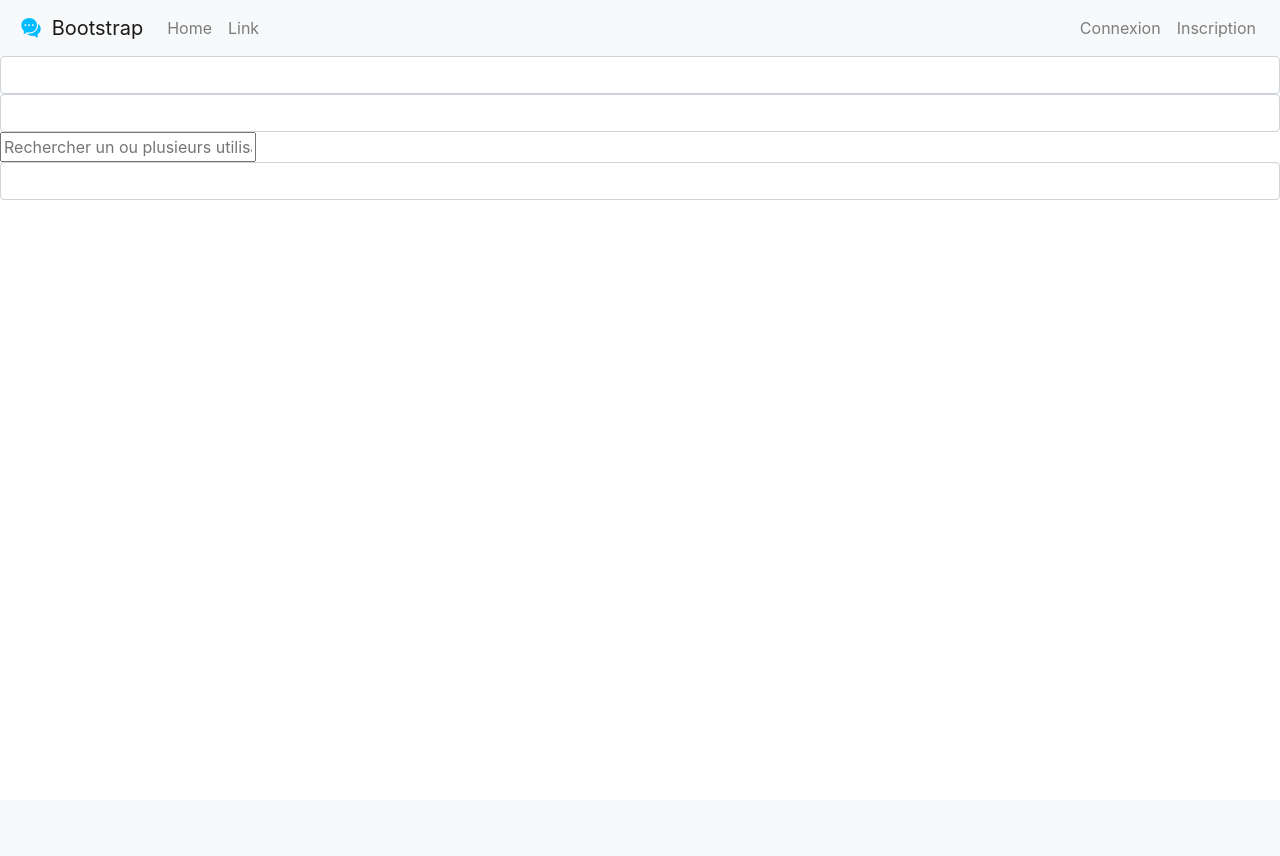
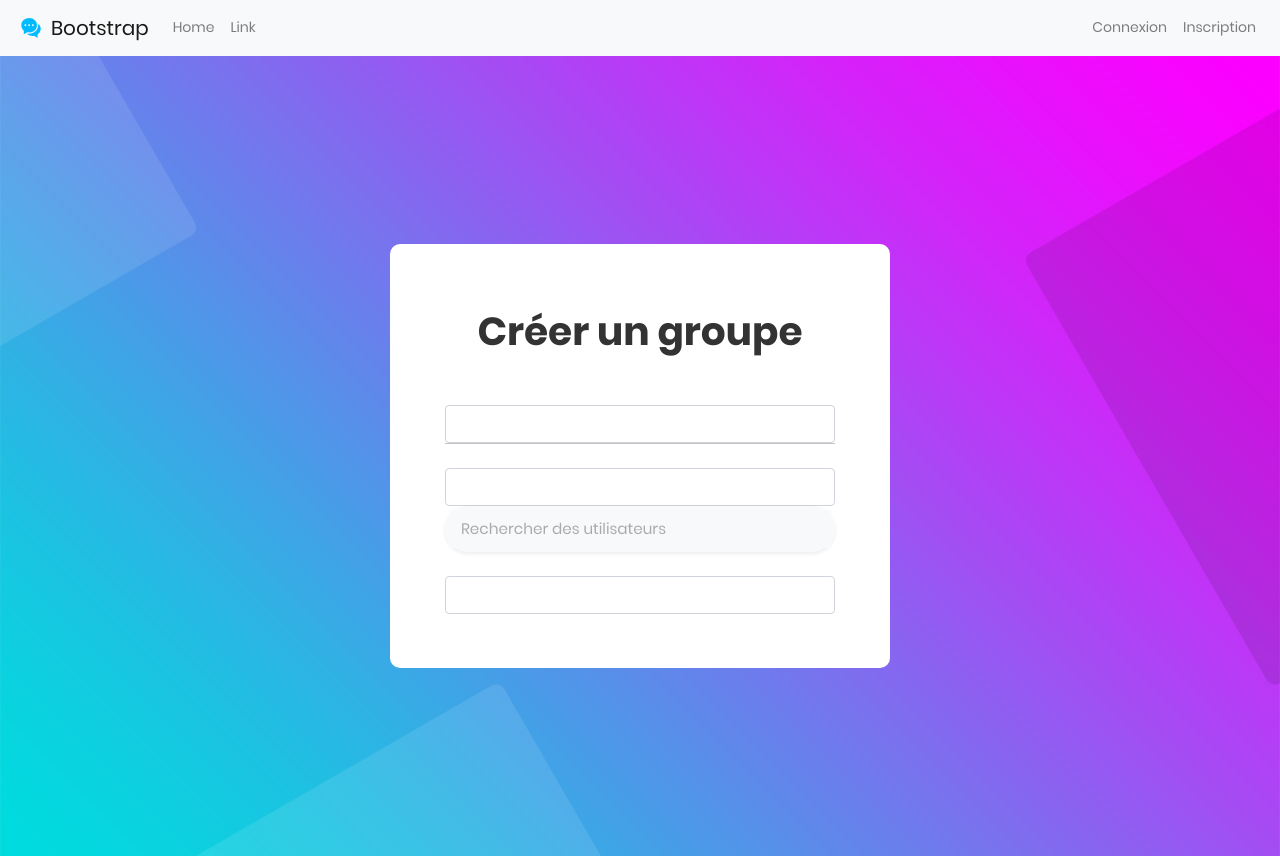
Before and after one commit to loux22/symfony_project, a Symfony app: template symfony_project/templates/groupe/createGroupe.html.twig in a window 1280 px wide. Before the commit the page ends 200 px from the top, so only its background shows below. Run offline with Twig, Linux system fonts and the light colour scheme; the template is opened without the code that fills it, so the values that code supplies are empty; form fields are guessed from the names that the template uses; some libraries are stand-ins or nearby versions.

Commit message:
design for createGroupe page

```diff
--- a/symfony_project/templates/base.html.twig
+++ b/symfony_project/templates/base.html.twig
@@ -31,7 +31,7 @@
 {% block javascripts %}{% endblock %}
 
 <!--===============================================================================================-->
-<script src="https://code.jquery.com/jquery-3.2.1.min.js"</script>
+<script src="https://code.jquery.com/jquery-3.2.1.min.js"></script>
 <!--===============================================================================================-->
 <script src="https://cdn.jsdelivr.net/npm/popper.js@1.16.0/dist/umd/popper.min.js"
     integrity="sha384-Q6E9RHvbIyZFJoft+2mJbHaEWldlvI9IOYy5n3zV9zzTtmI3UksdQRVvoxMfooAo"
--- a/symfony_project/templates/groupe/createGroupe.html.twig
+++ b/symfony_project/templates/groupe/createGroupe.html.twig
@@ -1,36 +1,101 @@
 {% extends 'base.html.twig' %}
 
 {% block title %}Creer un groupe{% endblock %}
+{% block stylesheets %}
+<!--===============================================================================================-->
+<link rel="icon" type="image/png" href="{{ asset('images/icons/favicon.ico') }}" />
+<!--===============================================================================================-->
+<link rel="stylesheet" href="https://stackpath.bootstrapcdn.com/bootstrap/4.4.1/css/bootstrap.min.css"
+    integrity="sha384-Vkoo8x4CGsO3+Hhxv8T/Q5PaXtkKtu6ug5TOeNV6gBiFeWPGFN9MuhOf23Q9Ifjh" crossorigin="anonymous">
+<!--===============================================================================================-->
+<link rel="stylesheet" href="path/to/font-awesome/css/font-awesome.min.css">
+<!--===============================================================================================-->
+<link rel="stylesheet" type="text/css" href="{{ asset('css/util.css') }}">
+<link rel="stylesheet" type="text/css" href="{{ asset('css/main.css') }}">
+<!--===============================================================================================-->
+<style>
+    .form-control:focus {
+        box-shadow: none;
+    }
+
+    .form-group {
+        border-bottom: 1px solid rgb(196, 196, 196);
+    }
+
+    .form-control-underlined {
+        border-width: 0;
+        border-bottom-width: 1px;
+        border-radius: 0;
+        padding-left: 0;
+    }
+
+    .form-control::placeholder {
+        font-size: 0.95rem;
+        color: #aaa;
+    }
+</style>
+{% endblock %}
 
 {% block body %}
+<div class="container-login100" style="background-image: url('{{ asset('images/bg-01.jpg') }}');">
+    <div class="wrap-login100 p-l-55 p-r-55 p-t-65 p-b-54">
         <form action="" method="post" enctype="multipart/form-data">
+            <span class="login100-form-title p-b-49">
+                Créer un groupe
+            </span>
 
             {{form_start(createGroupeForm)}}
 
 
+            <div class="form-group mb-4">
                 {{form_errors(createGroupeForm.nom)}}
                 {{form_widget(createGroupeForm.nom)}}
+            </div>
+
 
             {{form_errors(createGroupeForm.file)}}
             {{form_widget(createGroupeForm.file)}}
 
-<input type="text" id="search-user-js" name="" placeholder="Rechercher un ou plusieurs utilisateur">
+
+            <div class="p-1 bg-light rounded rounded-pill shadow-sm mb-4">
+                <div class="input-group">
+                    <input type="text" id="search-user-js" name="" class="form-control border-0 bg-light"
+                        placeholder="Rechercher des utilisateurs">
                     <div>
                         <div id="result-search-js"></div>
                     </div>
+                </div>
+            </div>
 
+
+
+            <div class="container">
                 {% for user in users %}
+                <label for="-{{user.id}}" class="w-100" style="cursor:pointer;">
+                <div class="d-flex mb-3 border-bottom align-items-center w-100">
+                    <div class="image">
                         <img height="50px" width="50px" src="{{asset('images/upload/' ~ user.photo)}}" alt="">
-    <p>{{user.username}}</p>
-    <input type="checkbox" name="userId[]" value="{{user.id}}">
+                    </div>
+                    <div class="informations ml-2 d-flex justify-content-between w-100">
+                        <h5>{{user.username}}</h5>
+                        <input type="checkbox" id="-{{user.id}}" name="userId[]" value="{{user.id}}">
+                    </div>
+
+                </div>
+            </label>
                 {% endfor %}
+            </div>
 
+            <div class="d-flex justify-content-center">
                 {{form_widget(createGroupeForm.creer)}}
+            </div>
+
 
 
             {{form_end(createGroupeForm)}}
         </form>
-
+    </div>
+</div>
 
 
 {% endblock %}
@@ -45,20 +110,20 @@
 
 
 <script>
-    $(document).ready(function(){
-        $('#search-user-js').keyup(function(){
+    $(document).ready(function () {
+        $('#search-user-js').keyup(function () {
 
             const user = $(this).val();
             let url = "{{ path('search_user') }}";
-            if(user != ""){
+            if (user != "") {
                 $.ajax({
                     type: 'GET',
                     url: url,
                     data: 'user=' + encodeURIComponent(user),
-                    success: function(data){
-                        if(data!= ""){
+                    success: function (data) {
+                        if (data != "") {
                             $('#result-search-js').append(data)
-                        }else{
+                        } else {
                             document.getElementById('result-search-js').innerHTML = "<div style='font-size: 20px'>Aucun Utilisateur </div>"
                         }
 
```
Also changed, not shown: symfony_project/src/Form/CreateGroupeType.php (+8 -3 lines), symfony_project/public/images/upload/photo_1580989381_22124_default.jpg (added). Lines whose indentation alone changed are shown as unchanged.
